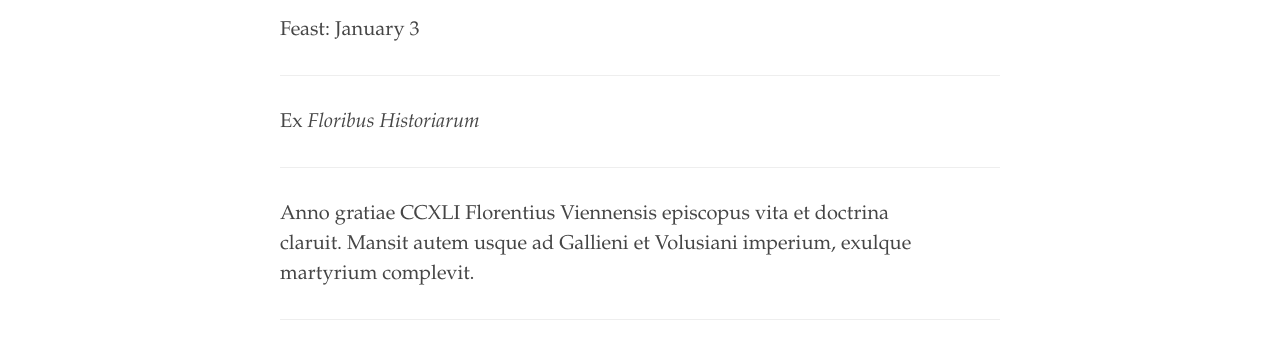
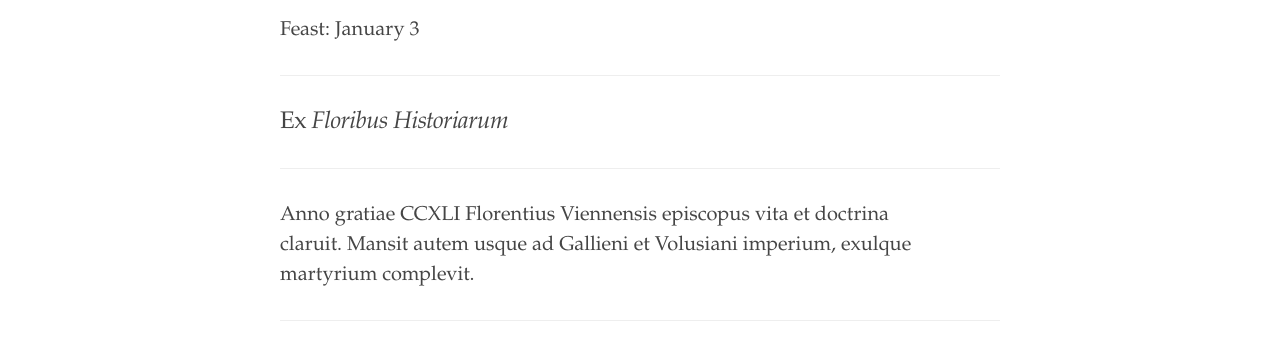
Before and after one commit to cjkoepke1/latin-hagiography, a Jekyll site: the page built from _texts/de-florentio-viennensi.md, in a window 1280 px wide. Shown: the part 299-659 px from the top of the page. Built offline with Jekyll 4.4.1, drawn with Linux system fonts in a browser that asks for light colours.

Commit message:
Made header

```diff
--- a/_texts/de-florentio-viennensi.md
+++ b/_texts/de-florentio-viennensi.md
@@ -10,7 +10,7 @@ source: Acta Sanctorum ex Floribus Historiarum
 
 ---
 
-Ex *Floribus Historiarum*
+## Ex *Floribus Historiarum*
 
 ---
 
```
